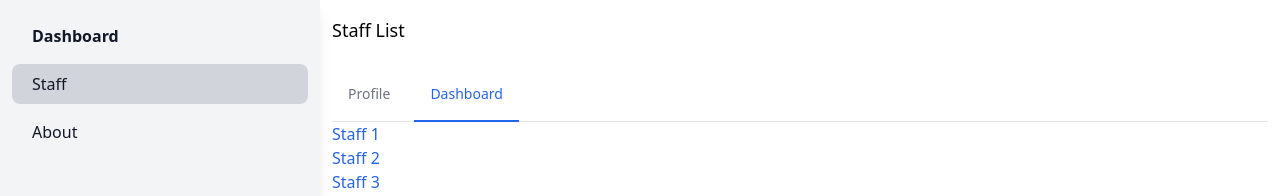
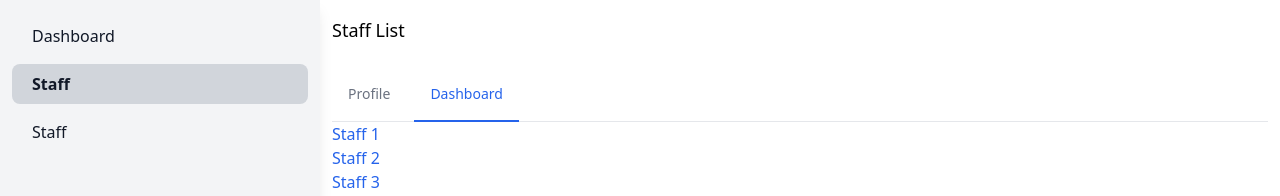
Before and after one commit to nhannm-vn/REACT_DIVIDE_ROUTER, a React (Create React App) app: page /staff in a window 1280 px wide. Shown: the top 196 px of the page. Built offline with nearby package versions, Linux system fonts and the light colour scheme.

Commit message:
update isActived

```diff
--- a/src/layouts/MainLayout/MainLayout.tsx
+++ b/src/layouts/MainLayout/MainLayout.tsx
@@ -21,7 +21,11 @@ export default function MainLayout({ children }: Props) {
                   return `flex items-center rounded-lg  p-2 text-base ${activeClass} font-normal text-gray-900 hover:bg-gray-300`
                 }}
               >
-                <span className='ml-3 font-bold'>Dashboard</span>
+                {/* Dùng actived cho children của NavLink */}
+                {/* skill render props */}
+                {({ isActive }) => {
+                  return <span className={`ml-3 ${isActive ? 'font-bold' : ''}`}>Dashboard</span>
+                }}
               </NavLink>
             </li>
             <li>
@@ -33,7 +37,10 @@ export default function MainLayout({ children }: Props) {
                   return `flex items-center rounded-lg p-2 text-base ${activeClass} font-normal text-gray-900 hover:bg-gray-300`
                 }}
               >
-                <span className='ml-3'>Staff</span>
+                {/* Dùng actived cho children của NavLink */}
+                {({ isActive }) => {
+                  return <span className={`ml-3 ${isActive ? 'font-bold' : ''}`}>Staff</span>
+                }}
               </NavLink>
             </li>
             <li>
@@ -45,7 +52,10 @@ export default function MainLayout({ children }: Props) {
                   return `flex items-center rounded-lg p-2 text-base ${activeClass} font-normal text-gray-900 hover:bg-gray-300`
                 }}
               >
-                <span className='ml-3'>About</span>
+                {/* Dùng actived cho children của NavLink */}
+                {({ isActive }) => {
+                  return <span className={`ml-3 ${isActive ? 'font-bold' : ''}`}>Staff</span>
+                }}
               </NavLink>
             </li>
           </ul>
@@ -63,4 +73,7 @@ export default function MainLayout({ children }: Props) {
 
 /**
  * thẻ a bây giờ sẽ thay bằng NavLink và prop "to" sẽ đưa mình đến nới mà mình muốn đến
+ * đối với NavLink thì className có thể nhận vào callback. Nghĩa là tùy thuộc trạng thái actived
+ * mà hiển thị các giá trị. Nói cách khác className có thể chứa cái callBack trong đó
+ * **Đặc biệt ngoài className thì chúng ta còn có thể áp dụng kỹ thuật trên cho style để đánh css hoặc scss
  */
```
